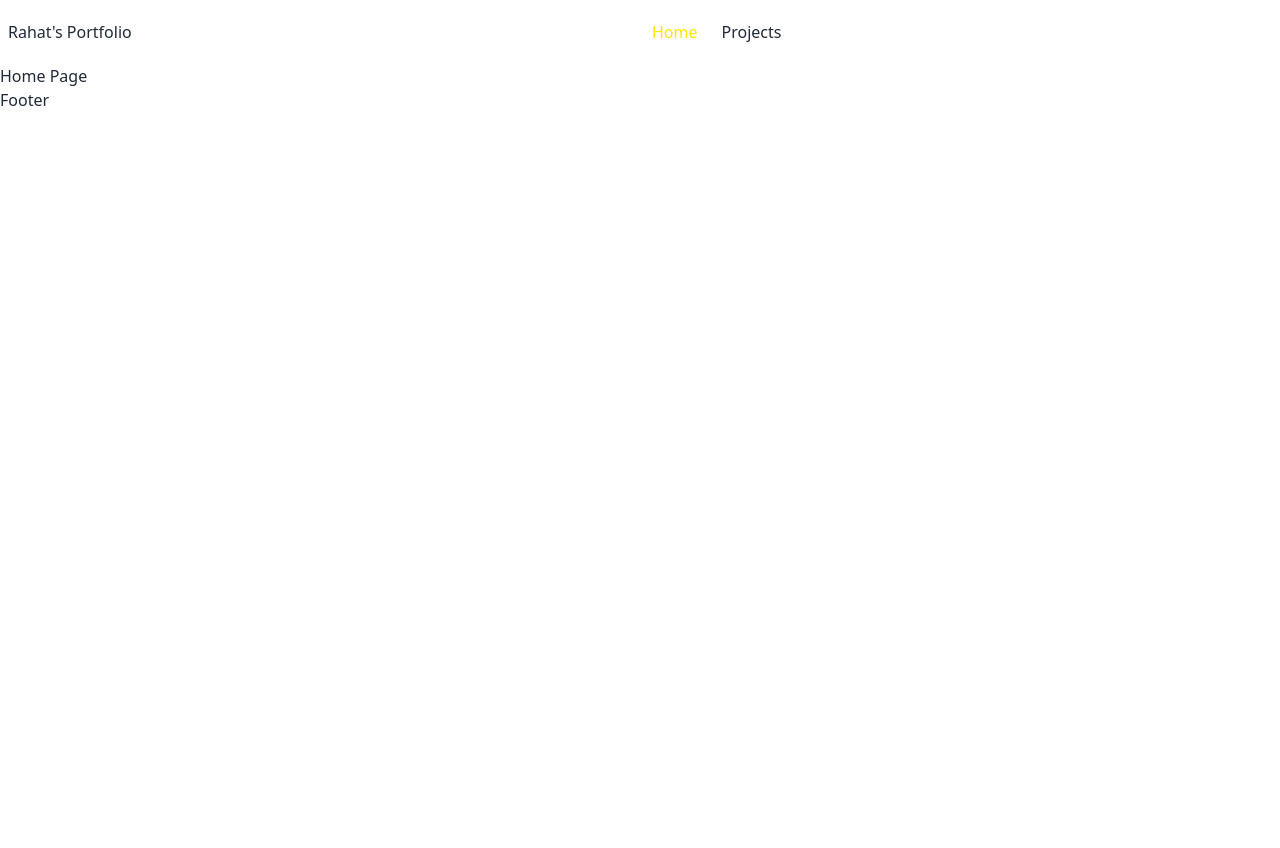
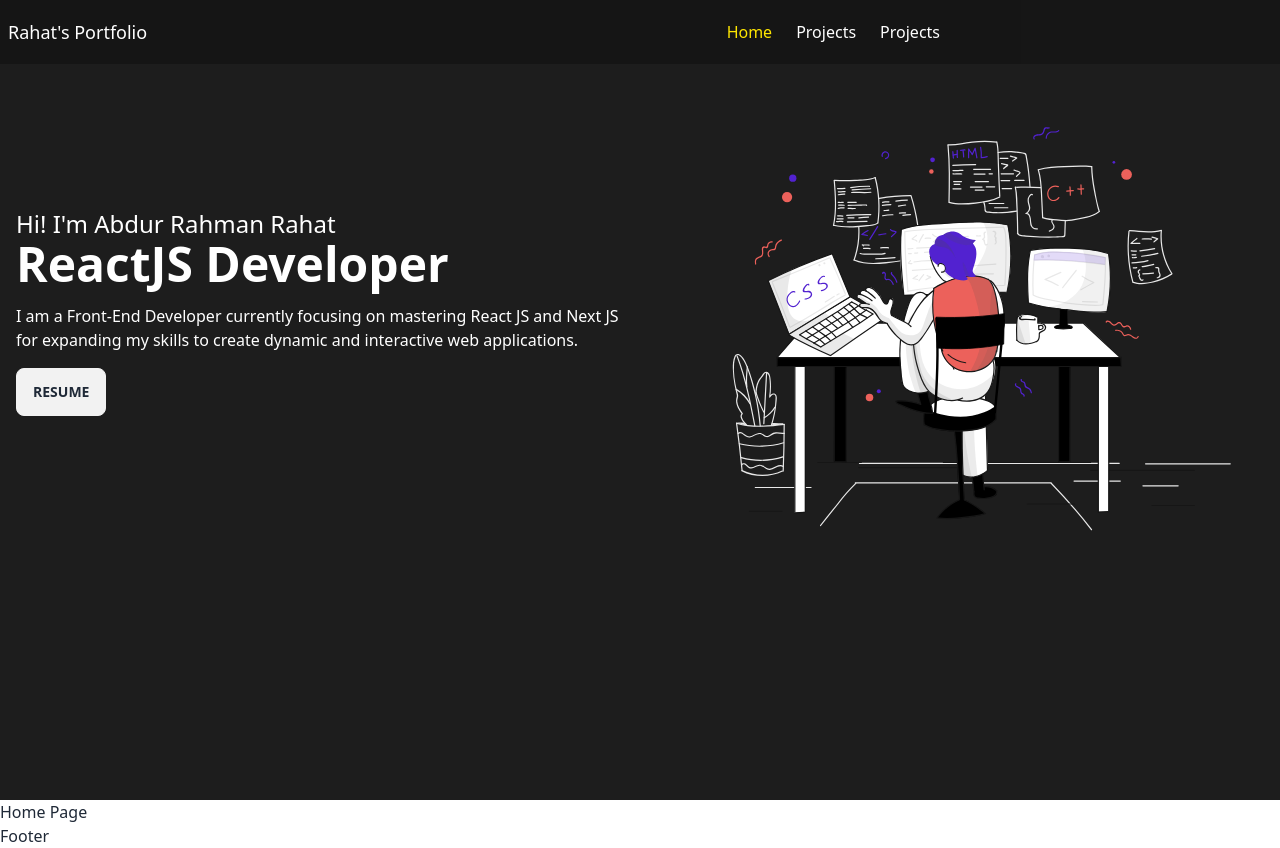
Before and after one commit to abdurrahmanrahat/rahat-s-portfolio, a React (Vite) app: page / in a window 1280 px wide. Before the commit the page ends 800 px from the top, so only its background shows below. Built offline with nearby package versions, Linux system fonts and the light colour scheme.

Commit message:
banner added

```diff
--- /dev/null
+++ b/src/Components/Home/Banner/Banner.jsx
@@ -0,0 +1,21 @@
+import bannerSVG from '../../../assets/code-in-table.svg';
+
+const Banner = () => {
+    return (
+        <div className="min-h-screen bg-[#1D1D1D]">
+            <div className="max-w-screen-xl mx-auto text-white flex flex-col-reverse md:flex-row">
+                <div className="md:w-1/2 flex flex-col justify-center mt-16 p-4">
+                    <h3 className='text-2xl'>Hi! I&apos;m Abdur Rahman Rahat</h3>
+                    <span className='text-5xl font-semibold'>ReactJS Developer</span>
+                    <p className='my-4'>I am a Front-End Developer currently focusing on mastering React JS and Next JS for expanding my skills to create dynamic and interactive web applications.</p>
+                    <span><button className='btn btn-md uppercase'>Resume</button></span>
+                </div>
+                <div className="md:w-1/2 flex justify-center items-center">
+                    <img src={bannerSVG} className='w-full mt-20' alt="" />
+                </div>
+            </div>
+        </div>
+    );
+};
+
+export default Banner;
--- a/src/Components/Home/Home.jsx
+++ b/src/Components/Home/Home/Home.jsx
@@ -1,4 +1,4 @@
-
+import Banner from "../Banner/Banner";
 
 const Home = () => {
     return (
@@ -7,6 +7,7 @@ const Home = () => {
             {/* <Navbar></Navbar> */}
 
             {/* Body Section */}
+            <Banner></Banner>
             <h2>Home Page</h2>
 
             {/* Footer */}
--- a/src/Components/Navbar/Navbar.jsx
+++ b/src/Components/Navbar/Navbar.jsx
@@ -7,12 +7,14 @@ const Navbar = () => {
     const navItems = <>
         <li className="md:mx-3"><ActiveLink to='/'>Home</ActiveLink></li>
         <li className="md:mx-3"><ActiveLink to='/projects'>Projects</ActiveLink></li>
+        <li className="md:mx-3"><ActiveLink to='/projects'>Projects</ActiveLink></li>
     </>
 
 
     return (
-        <div className="navbar bg-base-100">
-            <div className="navbar-start">
+        <div className="flex justify-center">
+            <div className="navbar fixed z-10 bg-opacity-25 bg-black text-white max-w-screen-xl text-center flex justify-between">
+                <div className="">
                     <div className="dropdown">
                         <label tabIndex={0} className="btn btn-ghost lg:hidden">
                             <svg xmlns="http://www.w3.org/2000/svg" fill="none" viewBox="0 0 24 24" className="inline-block w-5 h-5 stroke-current"><path strokeLinecap="round" strokeLinejoin="round" strokeWidth="2" d="M4 6h16M4 12h16M4 18h16"></path></svg>
@@ -21,12 +23,13 @@ const Navbar = () => {
                             {navItems}
                         </ul>
                     </div>
-                <h2>{Title}</h2>
+                    <h2 className="text-lg ml-28 md:ml-0">{Title}</h2>
                 </div>
                 <div className="navbar-center hidden lg:flex">
-                <ul className="menu-horizontal">
+                    <ul className="menu-horizontal md:mr-80">
                         {navItems}
                     </ul>
+                </div>
             </div>
         </div>
     );
--- a/src/Routes/Routes.jsx
+++ b/src/Routes/Routes.jsx
@@ -1,7 +1,7 @@
 import { createBrowserRouter } from "react-router-dom";
-import Home from "../Components/Home/Home";
 import Projects from "../Components/Projects/Projects";
 import Layout from "../Layout/Layout";
+import Home from "../Components/Home/Home/Home";
 
 const router = createBrowserRouter([
     {
```
Also changed, not shown: src/assets/code-in-table.svg (added). Lines whose indentation alone changed are shown as unchanged.
